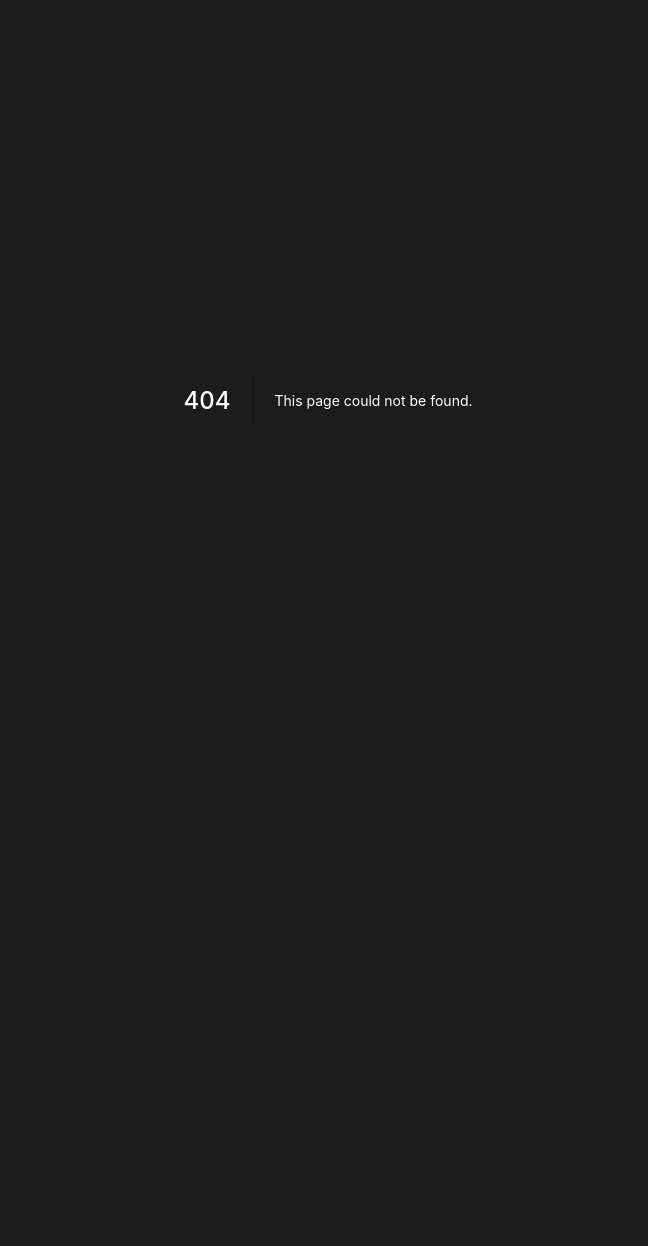
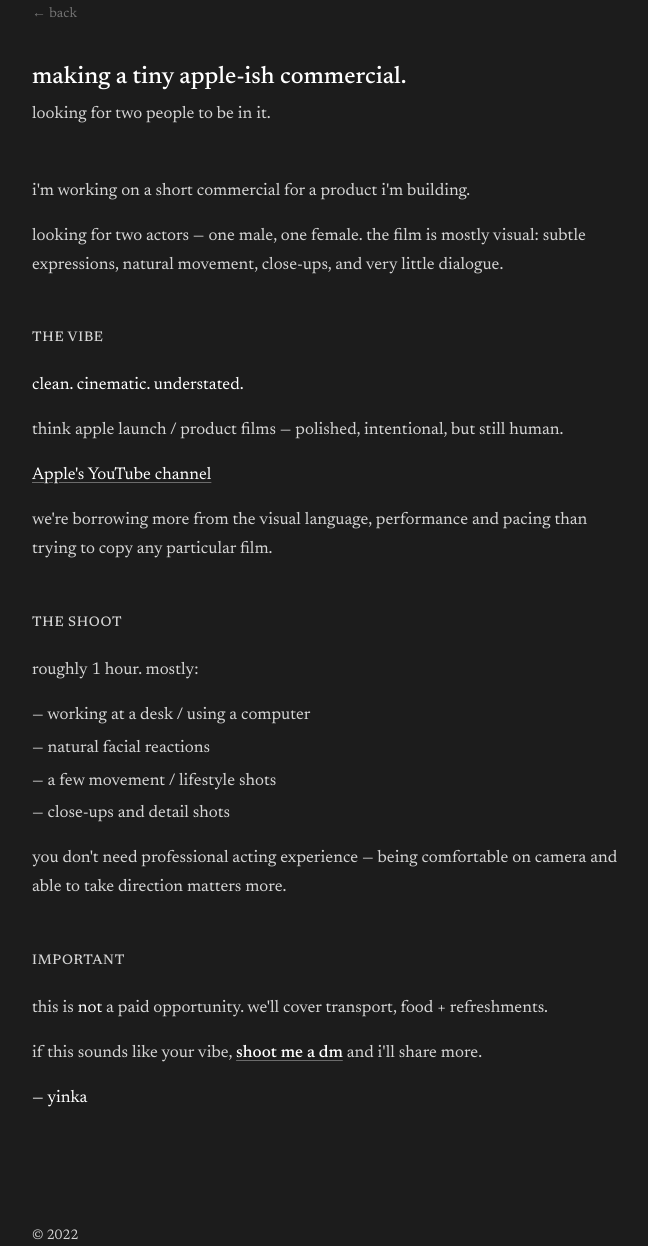
Before and after one commit to geniusyinka/yinka.lol, a Next.js app: page /casting in a window 1280 px wide. Before the commit this address had no page. Shown: the whole page, without its empty margins (312-960 px from the left). Before the commit the page ends 800 px from the top, so only its background shows below. Built offline with nearby package versions, Linux system fonts and the light colour scheme.

Commit message:
Add /casting page for product film casting call

```diff
--- /dev/null
+++ b/pages/casting.tsx
@@ -0,0 +1,136 @@
+import type { NextPage } from "next";
+import Head from "next/head";
+import Link from "next/link";
+
+const references = [
+  { title: "Apple's YouTube channel", url: "https://www.youtube.com/@Apple" },
+];
+
+const shoot = [
+  "working at a desk / using a computer",
+  "natural facial reactions",
+  "a few movement / lifestyle shots",
+  "close-ups and detail shots",
+];
+
+const Casting: NextPage = () => {
+  return (
+    <div className="min-h-screen bg-black text-white">
+      <Head>
+        <title>casting — yinka</title>
+        <meta
+          name="description"
+          content="making a tiny apple-ish commercial. looking for two people to be in it."
+        />
+        <link rel="icon" type="image/svg+xml" href="/favicon.svg" />
+      </Head>
+
+      <div className="container min-h-screen py-24 mt-16">
+        <main className="animate-fade-in">
+          <header className="mb-12">
+            <Link href="/">
+              <a className="text-gray-500 hover:text-white text-sm">
+                &larr; back
+              </a>
+            </Link>
+            <h1 className="text-2xl font-medium mt-8 mb-2">
+              making a tiny apple-ish commercial.
+            </h1>
+            <p className="text-gray-400">looking for two people to be in it.</p>
+          </header>
+
+          <section className="mb-12 space-y-4 text-gray-400">
+            <p>i&apos;m working on a short commercial for a product i&apos;m building.</p>
+            <p>
+              looking for two actors — one male, one female. the film is mostly
+              visual: subtle expressions, natural movement, close-ups, and very
+              little dialogue.
+            </p>
+          </section>
+
+          <section className="mb-12">
+            <h2 className="text-sm font-medium text-gray-400 uppercase tracking-wider mb-6">
+              The vibe
+            </h2>
+            <div className="space-y-4 text-gray-400">
+              <p className="text-white">clean. cinematic. understated.</p>
+              <p>
+                think apple launch / product films — polished, intentional, but
+                still human.
+              </p>
+              <div className="space-y-2">
+                {references.map((item) => (
+                  <a
+                    key={item.url}
+                    href={item.url}
+                    target="_blank"
+                    rel="noopener noreferrer"
+                    className="block group"
+                  >
+                    <span className="link text-white">{item.title}</span>
+                    <span className="text-gray-400 ml-2 opacity-0 group-hover:opacity-100 transition-opacity">
+                      &rarr;
+                    </span>
+                  </a>
+                ))}
+              </div>
+              <p>
+                we&apos;re borrowing more from the visual language, performance
+                and pacing than trying to copy any particular film.
+              </p>
+            </div>
+          </section>
+
+          <section className="mb-12">
+            <h2 className="text-sm font-medium text-gray-400 uppercase tracking-wider mb-6">
+              The shoot
+            </h2>
+            <div className="space-y-4 text-gray-400">
+              <p>roughly 1 hour. mostly:</p>
+              <ul className="space-y-1">
+                {shoot.map((item) => (
+                  <li key={item}>— {item}</li>
+                ))}
+              </ul>
+              <p>
+                you don&apos;t need professional acting experience — being
+                comfortable on camera and able to take direction matters more.
+              </p>
+            </div>
+          </section>
+
+          <section className="mb-12">
+            <h2 className="text-sm font-medium text-gray-400 uppercase tracking-wider mb-6">
+              Important
+            </h2>
+            <div className="space-y-4 text-gray-400">
+              <p>
+                this is <span className="text-white">not</span> a paid
+                opportunity. we&apos;ll cover transport, food + refreshments.
+              </p>
+              <p>
+                if this sounds like your vibe,{" "}
+                <a
+                  href="https://instagram.com/hiyinka"
+                  target="_blank"
+                  rel="noopener noreferrer"
+                  className="link font-medium text-white"
+                >
+                  shoot me a dm
+                </a>{" "}
+                and i&apos;ll share more.
+              </p>
+              <p className="text-white">— yinka</p>
+            </div>
+          </section>
+        </main>
+
+        <footer className="mt-auto pt-16 text-gray-400 text-sm">
+          <p>&copy; {new Date().getFullYear()}</p>
+        </footer>
+      </div>
+    </div>
+  );
+};
+
+export default Casting;
```
